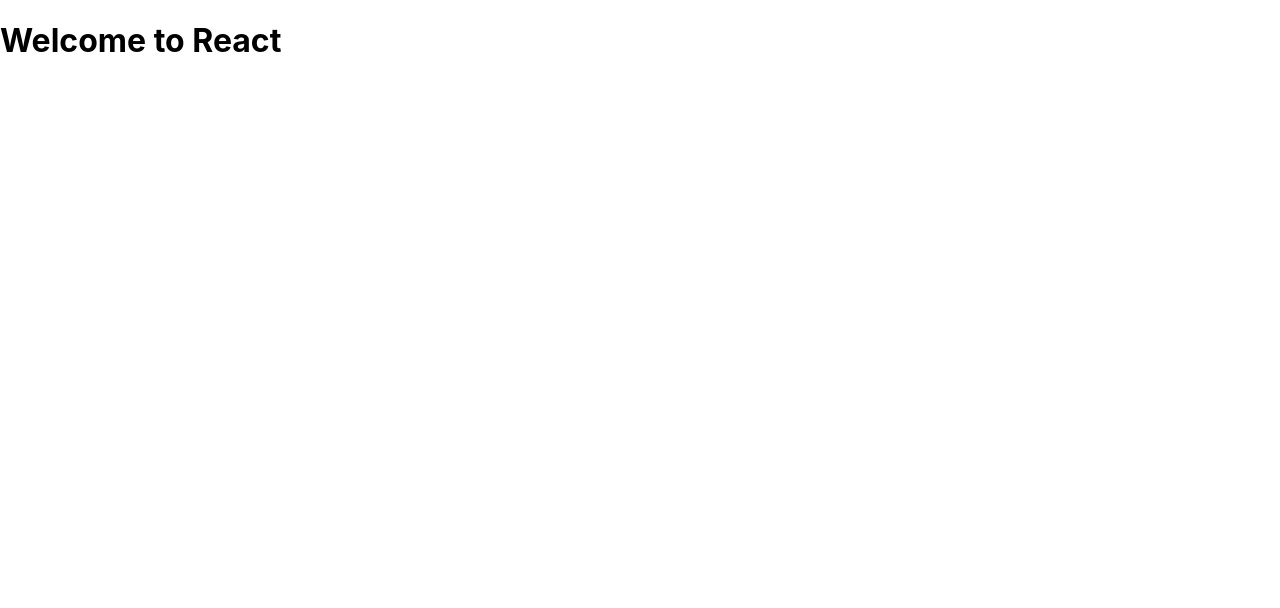
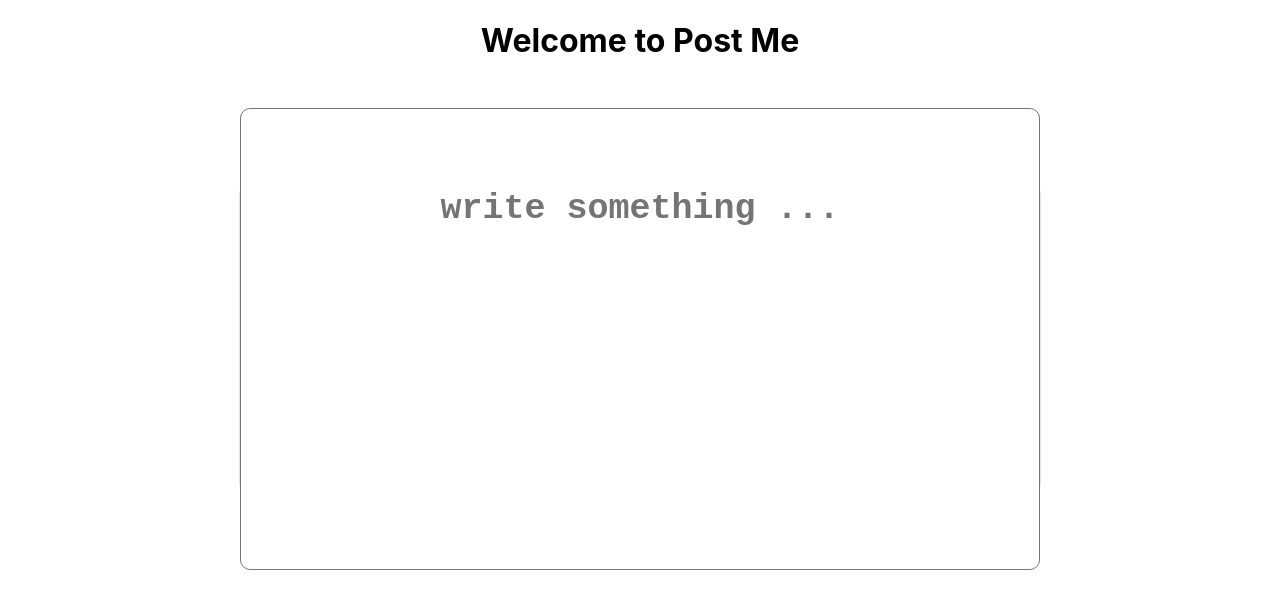
Before and after one commit to ElitDevs/PostMe, a React (Create React App) app: page / in a window 1280 px wide. Shown: the top 608 px of the page. Built offline with nearby package versions, Linux system fonts and the light colour scheme.

Commit message:
adding a post me section

```diff
--- /dev/null
+++ b/src/Containers/App.css
@@ -0,0 +1,23 @@
+.App {
+  display: flex;
+  justify-content: center;
+  align-items: center;
+  height: 300px;
+  width: 800px;
+  margin: 10% auto;
+  border: 1px solid #e5e5e5;
+  border-radius: 6px;
+}
+.postItem {
+  width: 800px;
+  height: 100%;
+  border-radius: 10px;
+  text-align: center;
+  font-size: 35px;
+  background-color: white;
+  font-weight: bold;
+  color: #555;
+  outline: none;
+  padding: 10%;
+  resize: none;
+}
--- a/src/Containers/App.js
+++ b/src/Containers/App.js
@@ -1,5 +1,5 @@
 import React, { Component } from "react";
-
+import "./App.css";
 class App extends Component {
   constructor(props) {
     super(props);
@@ -8,7 +8,16 @@
   render() {
     return (
       <div>
-        <h1>Welcome to React</h1>
+        <div>
+          <h1 style={{ textAlign: "center" }}>Welcome to Post Me</h1>
+        </div>
+        <div className="App">
+          <textarea
+            className="postItem"
+            defaultValue=""
+            placeholder="write something ..."
+          ></textarea>
+        </div>
       </div>
     );
   }
```
